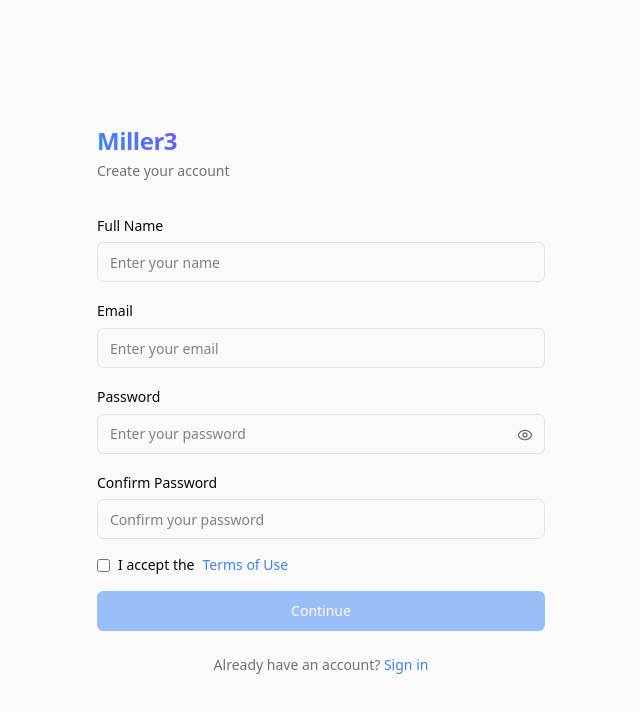
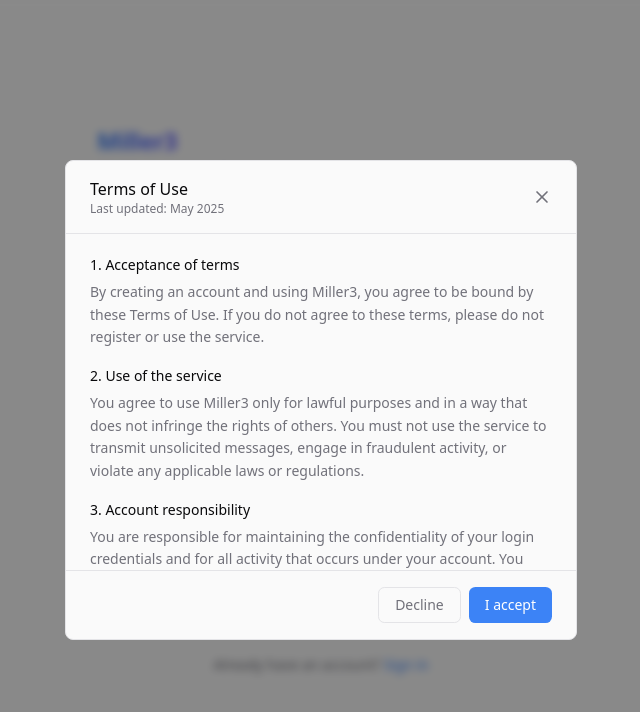
Before and after one commit to Pranav-aidanceai/miller3-frontend, a Next.js app: page /auth/register in a window 1280 px wide. Both pictures are taken after a click on the button "Terms of Use". Shown: the top 712 px of the page, without its empty margins (319-959 px from the left). Built offline with nearby package versions, Linux system fonts and the light colour scheme.

Commit message:
bug fixes and added terms modal

```diff
--- a/src/app/(modules)/AppSidebar.tsx
+++ b/src/app/(modules)/AppSidebar.tsx
@@ -1,6 +1,6 @@
 'use client';
 
-import { ChevronLeft, ChevronRight, LogOut, Settings } from 'lucide-react';
+import { ChevronLeft, ChevronRight, LogOut } from 'lucide-react';
 import { cn } from '@/lib/utils';
 import Link from 'next/link';
 import { useAppDispatch, useAppSelector } from '@/store/hooks';
@@ -108,9 +108,9 @@ export function AppSidebar() {
                         )}
                         {!sidebarCollapsed && (
                             <div className="flex gap-1">
-                                <Link href="/settings" className="rounded-md p-1.5 text-muted-foreground hover:text-foreground transition-colors" aria-label="Settings">
+                                {/* <Link href="/settings" className="rounded-md p-1.5 text-muted-foreground hover:text-foreground transition-colors" aria-label="Settings">
                                     <Settings className="h-4 w-4" />
-                                </Link>
+                                </Link> */}
                                 <button onClick={handleLogout} className="rounded-md p-1.5 text-muted-foreground hover:text-destructive transition-colors cursor-pointer" aria-label="Log out">
                                     <LogOut className="h-4 w-4" />
                                 </button>
--- a/src/app/(modules)/TopBar.tsx
+++ b/src/app/(modules)/TopBar.tsx
@@ -1,4 +1,4 @@
-import { Command, Moon, Sun, Bell } from 'lucide-react';
+import { Moon, Sun, Bell } from 'lucide-react';
 import { useTheme } from 'next-themes';
 import { useEffect, useRef, useState } from 'react';
 
@@ -27,13 +27,13 @@ export function TopBar() {
     return (
         <header className="flex h-14 items-center justify-between border-b border-border bg-card px-4 md:px-6">
             <div className="flex items-center gap-4">
-                <button
+                {/* <button
                     className="flex items-center gap-2 rounded-md border border-border bg-background px-3 py-1.5 text-sm text-muted-foreground transition-colors hover:border-primary/50 hover:text-foreground"
                 >
                     <Command className="h-3.5 w-3.5" />
                     <span className="hidden sm:inline">Search...</span>
                     <kbd className="hidden rounded border border-border px-1.5 py-0.5 text-[10px] font-mono sm:inline">⌘K</kbd>
-                </button>
+                </button> */}
             </div>
 
             <div className="flex items-center gap-3">
--- /dev/null
+++ b/src/app/auth/register/TermsOfUse.tsx
@@ -0,0 +1,56 @@
+'use client'
+
+import { X } from 'lucide-react'
+
+interface TermsModalProps {
+  onAccept: () => void
+  onClose: () => void
+}
+
+export default function TermsModal({ onAccept, onClose }: TermsModalProps) {
+  return (
+    <div
+      className="fixed inset-0 z-50 flex items-center justify-center bg-black/45 backdrop-blur-xs p-4"
+      onClick={(e) => e.target === e.currentTarget && onClose()}
+    >
+      <div className="flex max-h-120 w-full max-w-lg flex-col rounded-lg border border-input bg-background">
+        <div className="flex items-center justify-between border-b border-input px-6 py-4">
+          <div>
+            <p className="text-base font-medium">Terms of Use</p>
+            <p className="text-xs text-muted-foreground">Last updated: May 2025</p>
+          </div>
+          <button onClick={onClose} className="text-muted-foreground hover:text-foreground cursor-pointer">
+            <X className="h-5 w-5" />
+          </button>
+        </div>
+
+        <div className="flex-1 overflow-y-auto px-6 py-5 text-sm text-muted-foreground leading-relaxed space-y-4">
+          {[
+            ['1. Acceptance of terms', 'By creating an account and using Miller3, you agree to be bound by these Terms of Use. If you do not agree to these terms, please do not register or use the service.'],
+            ['2. Use of the service', 'You agree to use Miller3 only for lawful purposes and in a way that does not infringe the rights of others. You must not use the service to transmit unsolicited messages, engage in fraudulent activity, or violate any applicable laws or regulations.'],
+            ['3. Account responsibility', 'You are responsible for maintaining the confidentiality of your login credentials and for all activity that occurs under your account. You must notify us immediately of any unauthorised use of your account.'],
+            ['4. Intellectual property', 'All content, trademarks, and software provided through Miller3 are owned by or licensed to us. You may not reproduce, distribute, or create derivative works without our prior written consent.'],
+            ['5. Privacy', 'Your use of Miller3 is also governed by our Privacy Policy. By using the service, you consent to the collection and use of your information as described therein.'],
+            ['6. Limitation of liability', 'Miller3 is provided on an "as is" basis without warranties of any kind. We are not liable for any indirect, incidental, or consequential damages arising from your use of the service.'],
+            ['7. Termination', 'We reserve the right to suspend or terminate your account at our discretion if you violate these terms or engage in conduct we deem harmful to other users or the service.'],
+            ['8. Changes to these terms', 'We may update these Terms of Use from time to time. Continued use of Miller3 after changes are posted constitutes your acceptance of the revised terms.'],
+          ].map(([heading, body]) => (
+            <div key={heading}>
+              <p className="font-medium text-foreground mb-1">{heading}</p>
+              <p>{body}</p>
+            </div>
+          ))}
+        </div>
+
+        <div className="flex justify-end gap-2 border-t border-input px-6 py-4">
+          <button onClick={onClose} className="h-9 rounded-md border border-input px-4 text-sm text-muted-foreground hover:bg-secondary cursor-pointer">
+            Decline
+          </button>
+          <button onClick={onAccept} className="h-9 rounded-md bg-primary px-4 text-sm font-medium text-primary-foreground hover:bg-primary/90 cursor-pointer">
+            I accept
+          </button>
+        </div>
+      </div>
+    </div>
+  )
+}
--- a/src/app/auth/register/page.tsx
+++ b/src/app/auth/register/page.tsx
@@ -9,6 +9,7 @@ import { cn } from '@/lib/utils';
 import { Eye, EyeOff, Check } from 'lucide-react';
 import { registerAction } from '../authServices';
 import { ApiError } from '@/types/common';
+import TermsModal from './TermsOfUse';
 
 export default function RegisterPage() {
 
@@ -17,6 +18,7 @@ export default function RegisterPage() {
     const [onboarding, setOnboarding] = useState(false);
     const [loading, setLoading] = useState(false);
     const [step, setStep] = useState(0);
+    const [showTerms, setShowTerms] = useState(false)
     const [serverErrors, setServerErrors] = useState<Record<string, string>>({});
 
     const formik = useFormik({
@@ -114,10 +116,10 @@ export default function RegisterPage() {
                             <div>
                                 <label className="text-sm font-medium">Email</label>
                                 <input
-                                value={formik.values.email} onChange={(e) => {
-                                    formik.handleChange(e);
-                                    setServerErrors(prev => ({ ...prev, email: '' }));
-                                }} onBlur={formik.handleBlur} name="email" type="email" className="mt-1 flex h-10 w-full rounded-md border border-input bg-background px-3 text-sm outline-none focus:ring-2 focus:ring-ring" placeholder="Enter your email" />
+                                    value={formik.values.email} onChange={(e) => {
+                                        formik.handleChange(e);
+                                        setServerErrors(prev => ({ ...prev, email: '' }));
+                                    }} onBlur={formik.handleBlur} name="email" type="email" className="mt-1 flex h-10 w-full rounded-md border border-input bg-background px-3 text-sm outline-none focus:ring-2 focus:ring-ring" placeholder="Enter your email" />
                                 {(serverErrors.email || (formik.touched.email && formik.errors.email)) && <p className="text-sm text-destructive">{serverErrors.email || formik.errors.email}</p>}
                             </div>
                             <div>
@@ -159,7 +161,7 @@ export default function RegisterPage() {
                             </div>
                             <label className="flex items-center gap-2 text-sm">
                                 <input type="checkbox" checked={formik.values.touAccepted} onChange={formik.handleChange} name="touAccepted" className="rounded border-border cursor-pointer" />
-                                I accept the <button type="button" className="text-primary hover:underline">Terms of Use</button>
+                                I accept the <button type="button" onClick={() => setShowTerms(true)} className="text-primary hover:underline">Terms of Use</button>
                             </label>
                             {error && <p className={cn("text-sm text-destructive", error ? 'visible' : 'invisible')}>{error}</p>}
                             <button type="submit" disabled={!(formik.isValid && formik.dirty)} className="flex h-10 w-full items-center justify-center rounded-md bg-primary text-sm font-medium text-primary-foreground transition-all hover:bg-primary/90 active:scale-[0.98] cursor-pointer disabled:opacity-50 disabled:cursor-not-allowed">
@@ -167,11 +169,21 @@ export default function RegisterPage() {
                             </button>
                         </form>
                         <p className="mt-6 text-center text-sm text-muted-foreground">
-                            Already have an account? <Link href="/auth" className="text-primary hover:underline">Sign in</Link>
+                            Already have an account? <Link href="/" className="text-primary hover:underline">Sign in</Link>
                         </p>
                     </div>
                 </div>
             }
+
+            {showTerms && (
+                <TermsModal
+                    onAccept={() => {
+                        formik.setFieldValue('touAccepted', true)
+                        setShowTerms(false)
+                    }}
+                    onClose={() => setShowTerms(false)}
+                />
+            )}
         </>
     );
 }
```
